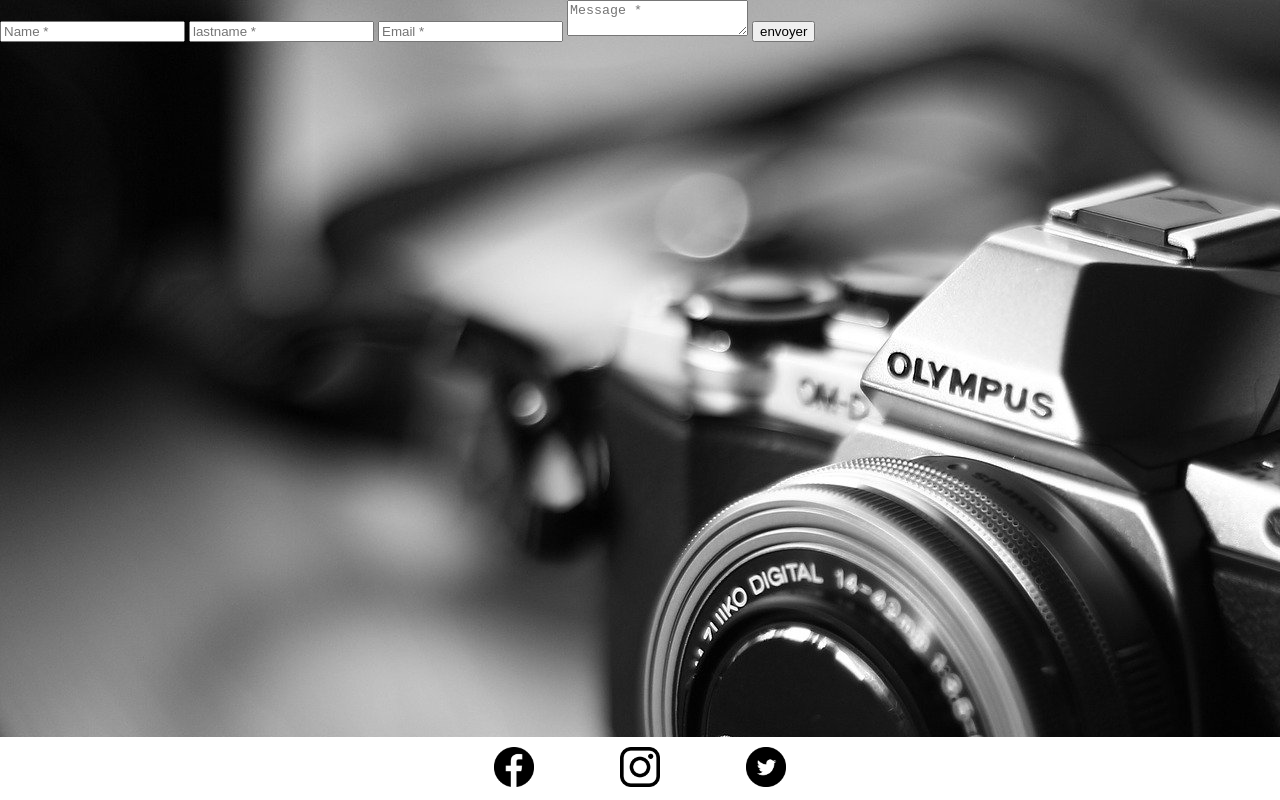
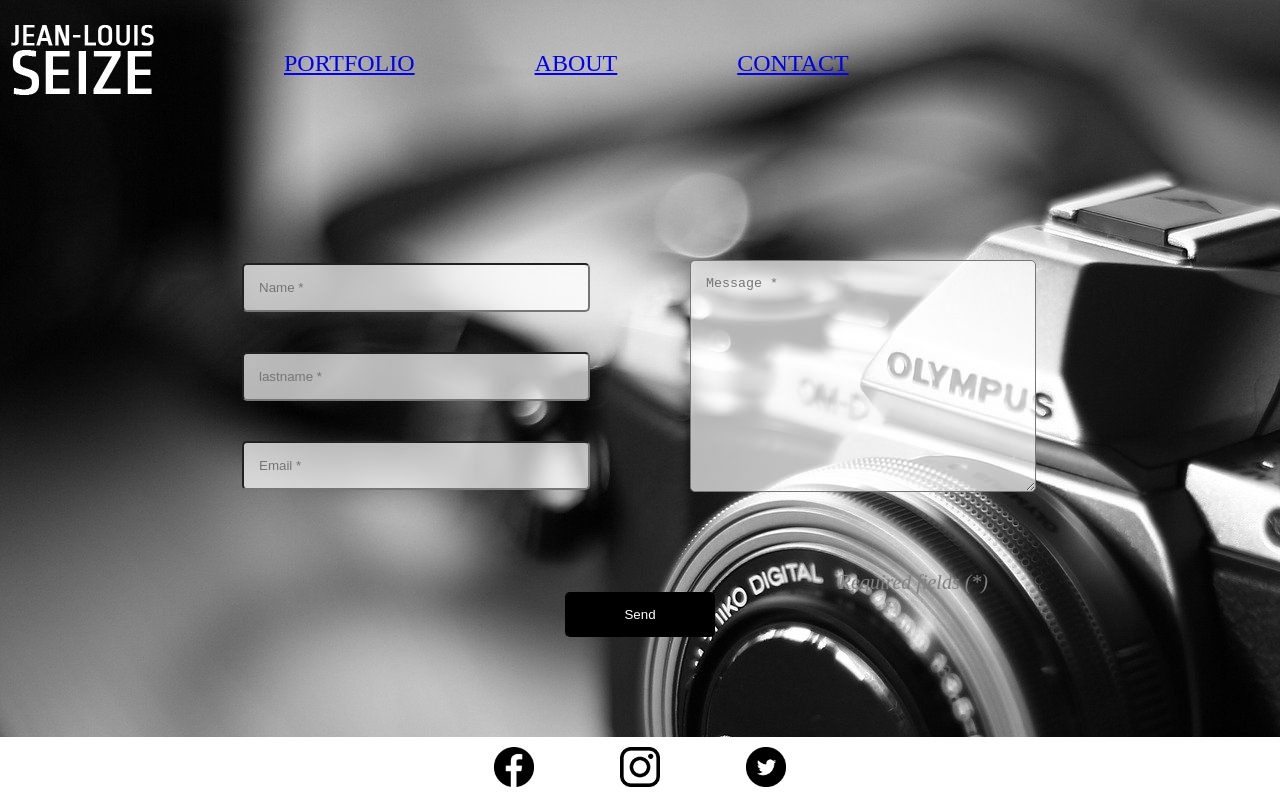
Before and after one commit to gaetan-cordonnier/wcsProject1, a plain HTML site: page contact.html in a window 1280 px wide. Drawn offline with Linux system fonts and the light colour scheme.

Commit message:
add contact form

```diff
--- a/contact.css
+++ b/contact.css
@@ -1,11 +1,72 @@
 .bg-contact{
     background-image: url('./photos/camera_picture.jpg');
     position: absolute;
-    z-index: 0;
     width: 100%;
     height: 100%;
+    display: flex;
+    justify-content: center;
+    align-items: center;
 }
 
-footer{
-    z-index: 1;
+#contact_form{
+    width: 70%;
+    height: 70%;
+    display: flex;
+    flex-direction: column;
+    /*border: 1px solid red;*/
+
 }
+
+.section-inputs{
+    height: 70%;
+    display: flex;
+    /*border: 1px solid blue;*/
+    justify-content: center;
+    padding-top: 30px;
+    margin-top: 30px;
+}
+
+.section-form{
+    /*border: 1px solid green;*/
+    width: 50%;
+    display: flex;
+    justify-content: center;
+    flex-direction: column;
+}
+
+.input_form{
+    margin: 20px;
+    width: 70%;
+    padding: 15px;
+    margin-left: 50px;
+    background-color: rgba(255, 255, 255, 0.7);
+    border-radius: 5px;
+}
+
+.textarea{
+    height: 200px;
+}
+
+.button-form{
+    width: 150px;
+    padding: 15px;
+    background-color: black;
+    border: 0;
+    color: white;
+    border-radius: 5px;
+}
+
+.contact-button{
+    /*border: 1px solid yellow;*/
+    display: flex;
+    justify-content: center;
+}
+
+.required{
+    display: flex;
+    justify-content: flex-end;
+    color: grey;
+    font-style: italic;
+    font-size: 20px;
+    margin-right: 100px;
+}
--- a/contact.html
+++ b/contact.html
@@ -5,18 +5,42 @@
     <meta name="viewport" content="width=device-width, initial-scale=1.0">
     <title>Contact</title>
     <link rel="stylesheet" href="reset.css">
+    <link rel="stylesheet" href="header.css">
+    <link rel="stylesheet" href="contact.css">
     <link rel="stylesheet" href="footer.css">
-    <link rel="stylesheet" href="contact.css">
 </head>
 <body>
+    <header>
+      <div class="logo">
+          <a href="index.html"><img src="public/jlsLogo.png" alt="Jean-Louis Seize Logo"></a>
+      </div>
+      <nav>
+          <ul>
+              <li><a id="LinkPortfolio" href="portfolio.html">Portfolio</a></li>
+              <li><a id="LinkAbout" href="about.html">About</a></li>
+              <li><a id="LinkContact" href="contact.html">Contact</a></li>
+          </ul>
+
+      </nav>
+    </header>
     <main class="bg-contact">
       <form method="post" id="contact_form">
-        <span id="msg_erreur"></span>
-        <input type="text" name="name" placeholder="Name *" class="input_form" required/>
-        <input type="text" name="lastname" placeholder="lastname *" class="input_form" required/>
-        <input type="email" name="email" placeholder="Email *" class="input_form" required/>
-        <textarea  name="message" placeholder="Message *" class="input_form" required></textarea>
-        <input type="submit" name="nom" value="envoyer">
+        <div class="section-inputs">
+          <div class="section-form">
+          <span id="msg_erreur"></span>
+          <input type="text" name="name" placeholder="Name *" class="input_form" required/>
+          <input type="text" name="lastname" placeholder="lastname *" class="input_form" required/>
+          <input type="email" name="email" placeholder="Email *" class="input_form" required/>
+        </div>
+        <div class="section-form">
+          <textarea  name="message" placeholder="Message *" class="input_form textarea" required></textarea>
+        </div>
+        </div>
+          <span class="required">Required fields (*)</span>
+          <div class="contact-button">
+          <input type="submit" name="nom" value="Send" class="button-form">
+        </div>
+
       </form>
     </main>
     <footer>
```
Also changed, not shown: index.html (+1 -1 lines).
